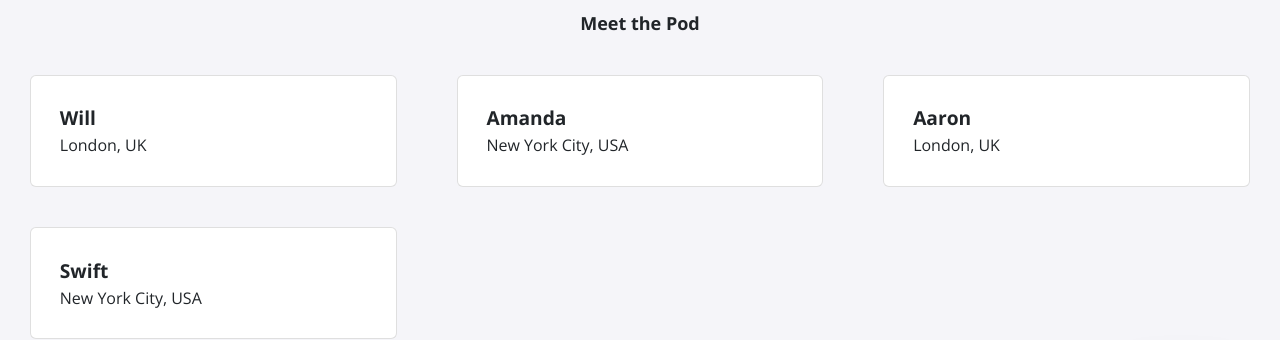
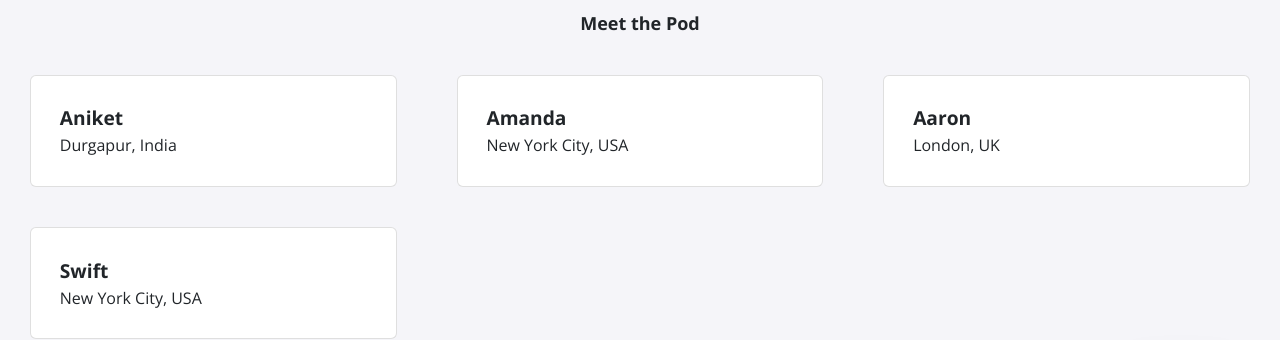
Before and after one commit to MLH-Fellowship/jan-2022-prep-portfolio, a Jekyll site: the page built from index.html, in a window 1280 px wide. Shown: the part 427-767 px from the top of the page. Built offline with Jekyll 4.4.1, drawn with Linux system fonts in a browser that asks for light colours; nearby versions of some CDN libraries.

Commit message:
branch init

```diff
--- a/_data/fellows.yml
+++ b/_data/fellows.yml
@@ -1,6 +1,6 @@
-- name: Will
+- name: Aniket
   img: logo.jpg
-  location: London, UK
+  location: Durgapur, India
 
 - name: Amanda
   img: amanda.jpg
```
